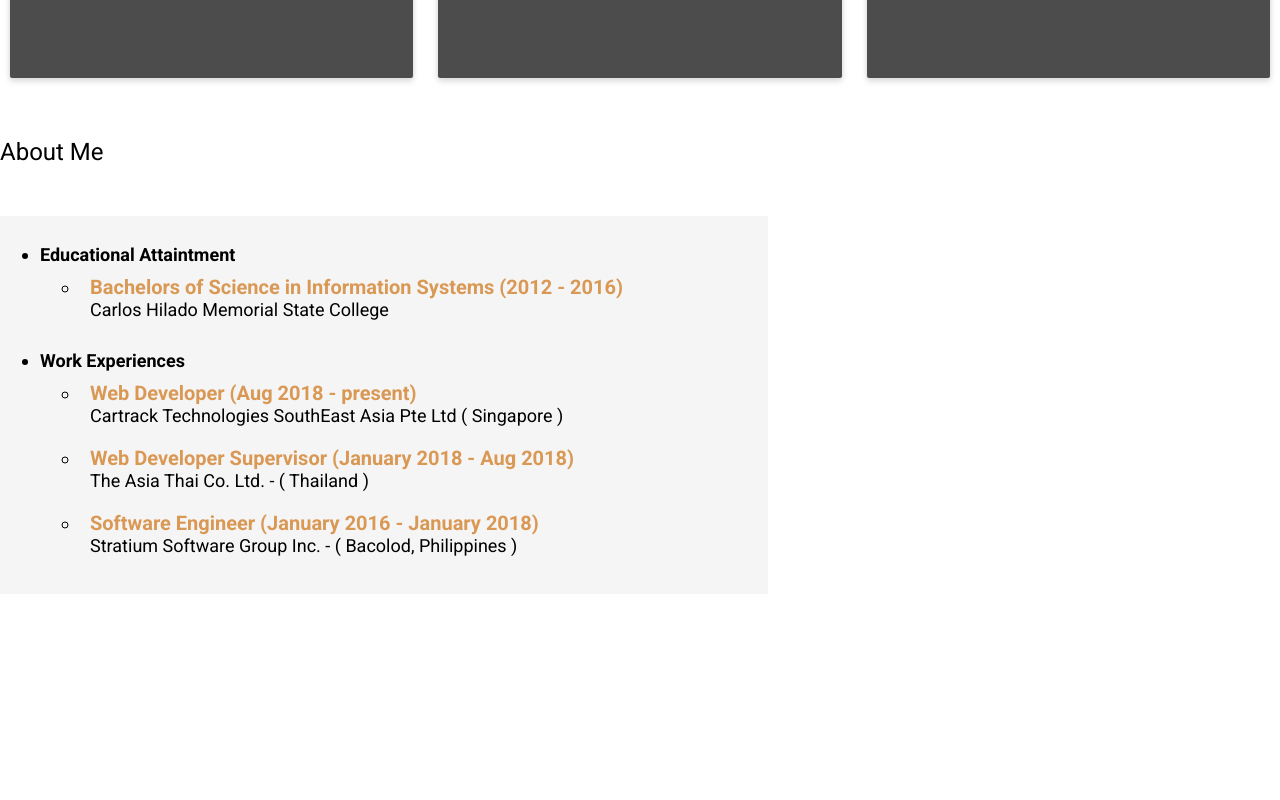
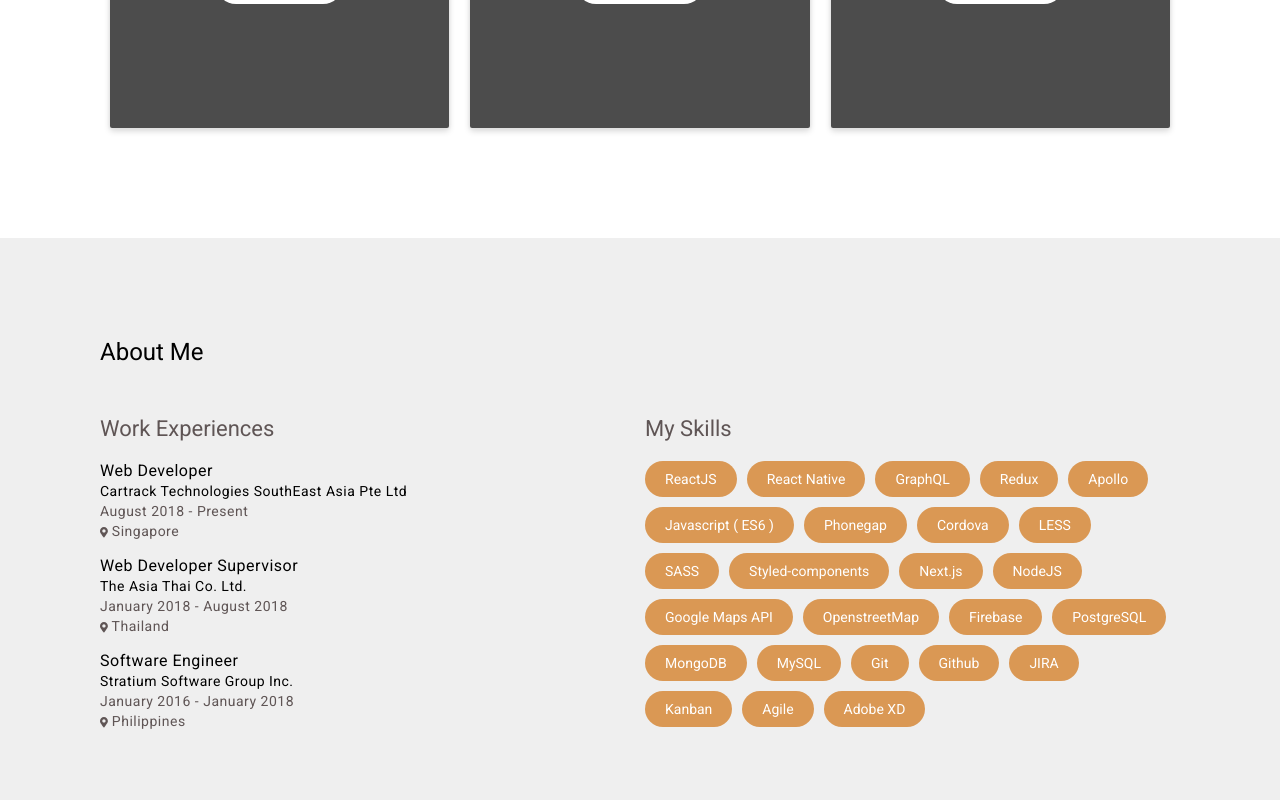
Before and after one commit to okrhen/rhenmark, a React (Create React App) app: page / in a window 1280 px wide. Shown: the part 1520-2320 px from the top of the page. Built offline with nearby package versions, Linux system fonts and the light colour scheme.

Commit message:
feat: update homepage

```diff
--- a/src/containers/Home/Home.tsx
+++ b/src/containers/Home/Home.tsx
@@ -3,6 +3,34 @@ import Icon from "../../components/Icon";
 
 import cartrack from "../../assets/images/cartrack.jpg";
 import teacherNatty from "../../assets/images/teacher-natty.png";
+
+const list = [
+  "ReactJS",
+  "React Native",
+  "GraphQL",
+  "Redux",
+  "Apollo",
+  "Javascript ( ES6 )",
+  "Phonegap",
+  "Cordova",
+  "LESS",
+  "SASS",
+  "Styled-components",
+  "Next.js",
+  "NodeJS",
+  "Google Maps API",
+  "OpenstreetMap",
+  "Firebase",
+  "PostgreSQL",
+  "MongoDB",
+  "MySQL",
+  "Git",
+  "Github",
+  "JIRA",
+  "Kanban",
+  "Agile",
+  "Adobe XD"
+];
 
 type Props = {
   path?: string;
@@ -47,7 +75,11 @@ const Home: React.SFC<Props> = () => {
           <div className="Home-right-social">
             <ul>
               <li>
-                <a href="https://github.com/rhenmarkcallado" target="_blank">
+                <a
+                  href="https://github.com/rhenmarkcallado"
+                  target="_blank"
+                  rel="noopener noreferrer"
+                >
                   <Icon name="github" prefix="fab" />
                 </a>
               </li>
@@ -55,6 +87,7 @@ const Home: React.SFC<Props> = () => {
                 <a
                   href="https://www.linkedin.com/in/rhenmarkcallado/"
                   target="_blank"
+                  rel="noopener noreferrer"
                 >
                   <Icon name="linkedin" prefix="fab" />
                 </a>
@@ -65,7 +98,11 @@ const Home: React.SFC<Props> = () => {
                 </a>
               </li>
               <li>
-                <a href="https://www.instagram.com/rhen__mark/" target="_blank">
+                <a
+                  href="https://www.instagram.com/rhen__mark/"
+                  target="_blank"
+                  rel="noopener noreferrer"
+                >
                   <Icon name="instagram" prefix="fab" />
                 </a>
               </li>
@@ -184,54 +221,42 @@ const Home: React.SFC<Props> = () => {
         </div>
         <div className="About-content">
           <div className="About-content-left">
-            <ul>
-              <li>
-                <span className="text-bold">Educational Attaintment</span>
-                <ul>
-                  <li>
-                    <span className="label-info">
-                      Bachelors of Science in Information Systems (2012 - 2016)
-                    </span>
-                    <br />
-                    <span>Carlos Hilado Memorial State College</span>
-                  </li>
-                </ul>
-              </li>
-              <li>
-                <span className="text-bold">Work Experiences</span>
-                <ul>
-                  <li>
-                    <span className="label-info">
-                      {" "}
-                      Web Developer (Aug 2018 - present){" "}
-                    </span>
-                    <br />
-                    <span>
-                      Cartrack Technologies SouthEast Asia Pte Ltd ( Singapore )
-                    </span>
-                  </li>
-                  <li>
-                    <span className="label-info">
-                      Web Developer Supervisor (January 2018 - Aug 2018)
-                    </span>
-                    <br />
-                    <span>The Asia Thai Co. Ltd. - ( Thailand )</span>
-                  </li>
-                  <li>
-                    <span className="label-info">
-                      {" "}
-                      Software Engineer (January 2016 - January 2018){" "}
-                    </span>
-                    <br />
-                    <span>
-                      Stratium Software Group Inc. - ( Bacolod, Philippines )
-                    </span>
-                  </li>
-                </ul>
-              </li>
-            </ul>
+            <div className="About-content-title">
+              <span className="text-bold">Work Experiences</span>
+            </div>
+            <div className="Experience">
+              <span className="label-info">Web Developer</span>
+              <span>Cartrack Technologies SouthEast Asia Pte Ltd</span>
+              <span>August 2018 - Present</span>
+              <span>
+                <Icon name="map-marker-alt" /> Singapore
+              </span>
+            </div>
+            <div className="Experience">
+              <span className="label-info">Web Developer Supervisor</span>
+              <span>The Asia Thai Co. Ltd.</span>
+              <span>January 2018 - August 2018</span>
+              <span>
+                <Icon name="map-marker-alt" /> Thailand
+              </span>
+            </div>
+            <div className="Experience">
+              <span className="label-info">Software Engineer</span>
+              <span>Stratium Software Group Inc.</span>
+              <span>January 2016 - January 2018</span>
+              <span>
+                <Icon name="map-marker-alt" /> Philippines
+              </span>
+            </div>
           </div>
-          <div className="About-content-right" />
+          <div className="About-content-right">
+            <div className="About-content-title">My Skills</div>
+            <div className="About-content-right-skills">
+              {list.map(item => (
+                <span key={item}>{item}</span>
+              ))}
+            </div>
+          </div>
         </div>
       </div>
       <div className="Contact">
@@ -242,7 +267,7 @@ const Home: React.SFC<Props> = () => {
           <ul>
             <li>
               <Icon name="envelope" size="2x" color="#D44638" />
-              <span>rhenmark.callado@gmail.com</span>
+              <span>rhenmarkc@gmail.com</span>
             </li>
             <li>
               <Icon name="skype" size="3x" prefix="fab" color="#00aff0" />
--- a/src/containers/Home/styles/home.style.scss
+++ b/src/containers/Home/styles/home.style.scss
@@ -1,5 +1,6 @@
 .Container {
-  max-width: 1280px;
+  // max-width: 1280px;
+  width: 100%;
   margin: 0 auto;
 
   .Header {
@@ -9,6 +10,8 @@
     border-bottom: 1px solid #eee;
     justify-content: center;
     align-items: center;
+    margin: 0 auto;
+    padding: 0 100px;
 
     &-logo {
       font-size: 24px;
@@ -47,6 +50,8 @@
     display: grid;
     grid-template-columns: 40% 60%;
     min-height: calc(100vh - 81px);
+    box-sizing: border-box;
+    // padding: 0 100px;
     box-sizing: border-box;
 
     &-left {
@@ -101,7 +106,8 @@
           grid-column-gap: 15px;
           text-align: center;
 
-          > li, a {
+          > li,
+          a {
             color: #d69f67;
             border-radius: 3px;
             height: 50px;
@@ -126,8 +132,9 @@
   }
 
   .Project {
-    margin-top: 50px;
     min-height: calc(100vh - 50px);
+    padding: 100px;
+    box-sizing: border-box;
 
     &-header {
       font-size: 24px;
@@ -257,6 +264,7 @@
 
   .About {
     @extend .Project;
+    background: #efefef;
 
     &-header {
       @extend .Project-header;
@@ -264,13 +272,18 @@
 
     &-content {
       display: grid;
-      grid-template-columns: 60% 40%;
+      grid-template-columns: calc(50% - 5px) calc(50% - 5px);
       box-sizing: border-box;
       margin-top: 50px;
+      grid-column-gap: 10px;
+
+      &-title {
+        font-size: 22px;
+        margin-bottom: 20px;
+        color: #5f5555;
+      }
 
       &-left {
-        background: #f5f5f5;
-
         > ul {
           font-size: 18px;
           > li {
@@ -293,12 +306,59 @@
             }
           }
         }
+
+        .Experience {
+          margin-bottom: 15px;
+          color: #5f5555;
+          letter-spacing: 0.5px;
+          line-height: 20px;
+
+          > span {
+            font-size: 14px;
+            display: block;
+
+            &:nth-child(2) {
+              color: #000;
+            }
+
+            &:nth-child(1) {
+              font-size: 16px;
+              color: #000;
+            }
+          }
+        }
+      }
+
+      &-right {
+        &-skills {
+          display: flex;
+          flex-direction: row;
+          flex-wrap: wrap;
+
+          span {
+            padding: 10px 20px;
+            background: #da9854;
+            border-radius: 23px;
+            margin: 0 10px 10px 0;
+            cursor: pointer;
+            color: #fff;
+            box-sizing: border-box;
+
+            &:hover {
+              box-shadow: 0px 3px 6px rgba(142, 134, 134, 0.92);
+              font-weight: bold;
+            }
+          }
+        }
       }
     }
   }
 
   .Contact {
     @extend .Project;
+    background: #000;
+    color: #fff;
+    min-height: auto;
 
     &-header {
       @extend .Project-header;
```
